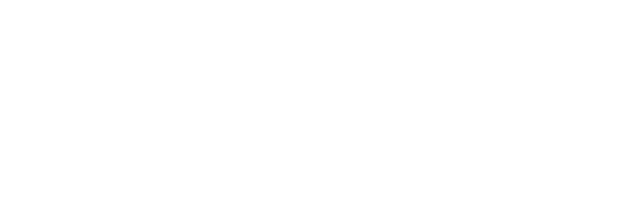
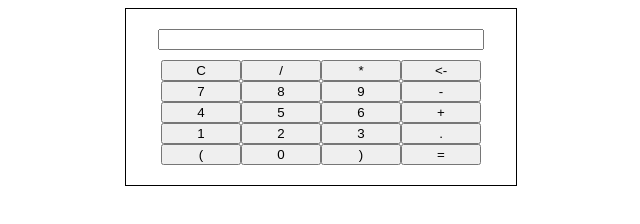
Before and after one commit to acciojob/calculator-js-2-anitha-anii, a website: page main.html in a window 1280 px wide. Shown: the whole page, without its empty margins (319-959 px from the left). Drawn offline with Linux system fonts and the light colour scheme.

Commit message:
created a submission

```diff
--- a/main.html
+++ b/main.html
@@ -9,7 +9,34 @@
   </head>
   <body>
     <!-- Write yout code here -->
+   <div class=calulater>
+	   <input type="text"/>
+	   <div class=buttons>
+		   <button id="">C</button>
+		   <button id="">/</button>
+		   <button id="">*</button>
+		   <button id=""><-</button>
+		   <button id="">7</button>
+		   <button id="">8</button>
+		   <button id="">9</button>
+		   <button id="">-</button>
+		   <button id="">4</button>
+		   <button id="">5</button>
+		   <button id="">6</button>
+		   <button id="">+</button>
+		   <button id="">1</button>
+		   <button id="">2</button>
+		   <button id="">3</button>
+		   <button id="">.</button>
+		   <button id="">(</button>
+		   <button id="">0</button>
+		   <button id="">)</button>
+		   <button id="">=</button>
 
+
+	   </div>
+
+   </div>
     <script src="script.js"></script>
   </body>
 </html>
--- a/script.js
+++ b/script.js
@@ -1 +1,2 @@
 //your JS code here. If required.
+let buttons = document.quarySelector('buttons')[0];
--- a/styles.css
+++ b/styles.css
@@ -1 +1,21 @@
 /*  your css code here. If applicable */
+  .calulater {
+  display: flex;
+	  flex-direction:column;
+	  gap:10px;
+  justify-content: center;
+  align-items: center;
+ padding:20px;
+  margin: auto;
+	  border:1px solid black;
+	  width:350px
+
+}
+
+.buttons {
+  display: grid;
+  grid-template-columns: repeat(4, 80px);
+}
+input{
+	width:318px;
+}
```
